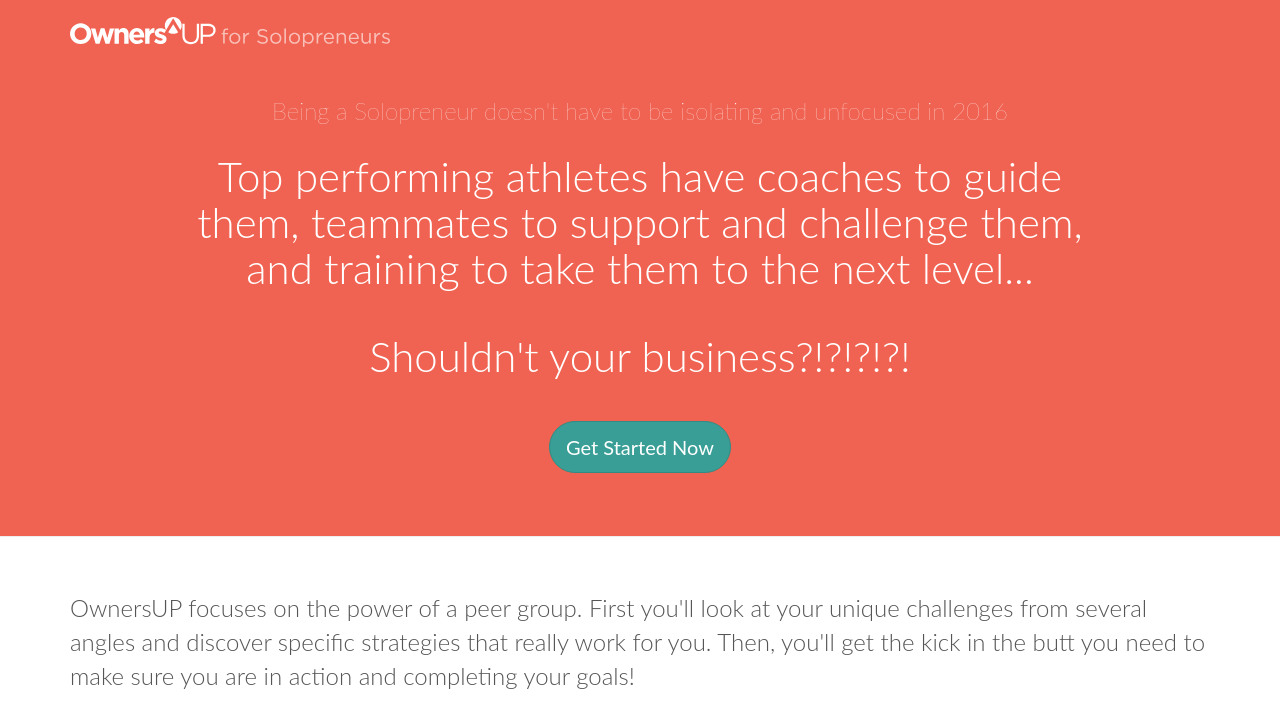
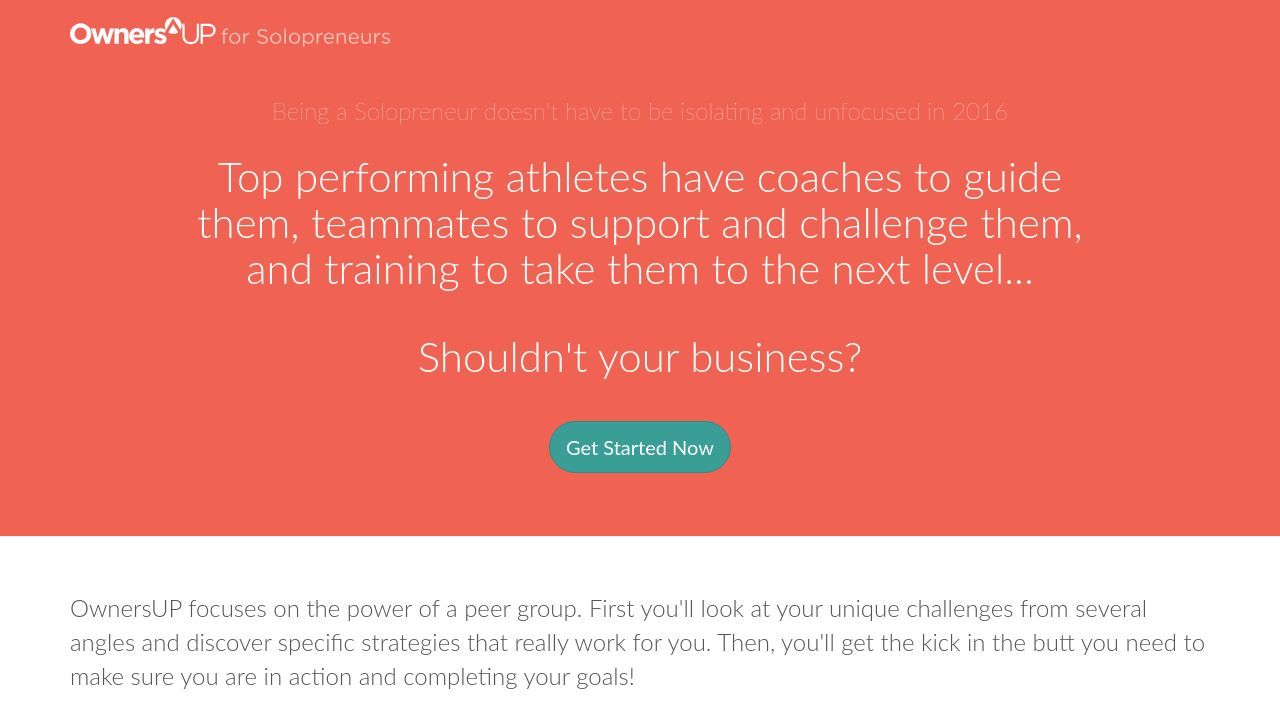
Before and after one commit to OwnersUp/ownersup.com, a Jekyll site: the page built from free-trial/index.html, in a window 1280 px wide and 900 px high, cut to the strip 0-737 px from the top of the window. Shown: the top 728 px of the strip. Built offline with Jekyll 4.4.1, drawn with Linux system fonts in a browser that asks for light colours.

Commit message:
Updated '/free-trial/index.html' via CloudCannon

```diff
--- a/free-trial/index.html
+++ b/free-trial/index.html
@@ -3,7 +3,7 @@ layout: default
 ---
 <div class="jumbotron">
   <div class="container text-center">
-    <div class="col-md-10 col-md-offset-1 editable"><p>Being a Solopreneur doesn't have to be isolating and unfocused in 2016</p><h1>Top performing athletes have coaches to guide them, teammates to support and challenge them, and training to take them to the next level...</h1><h1>Shouldn't your business?!?!?!?!</h1><p><a class="btn btn-success btn-lg btn-apply" href="#apply">Get Started Now</a></p></div>
+    <div class="col-md-10 col-md-offset-1 editable"><p>Being a Solopreneur doesn't have to be isolating and unfocused in 2016</p><h1>Top performing athletes have coaches to guide them, teammates to support and challenge them, and training to take them to the next level...</h1><h1>Shouldn't your business?</h1><p><a class="btn btn-success btn-lg btn-apply" href="#apply">Get Started Now</a></p></div>
   </div>
 </div>
 <section class="what editable">
```
